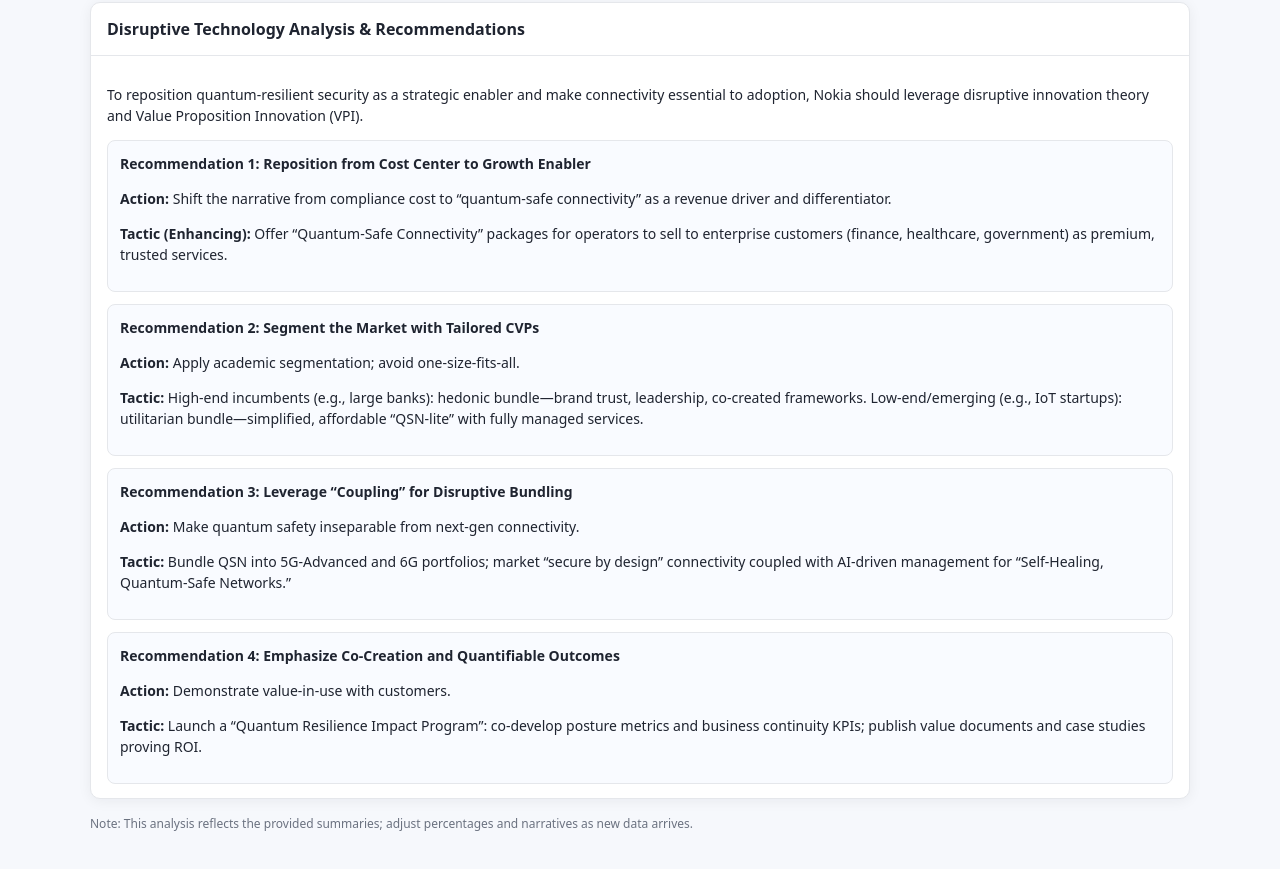
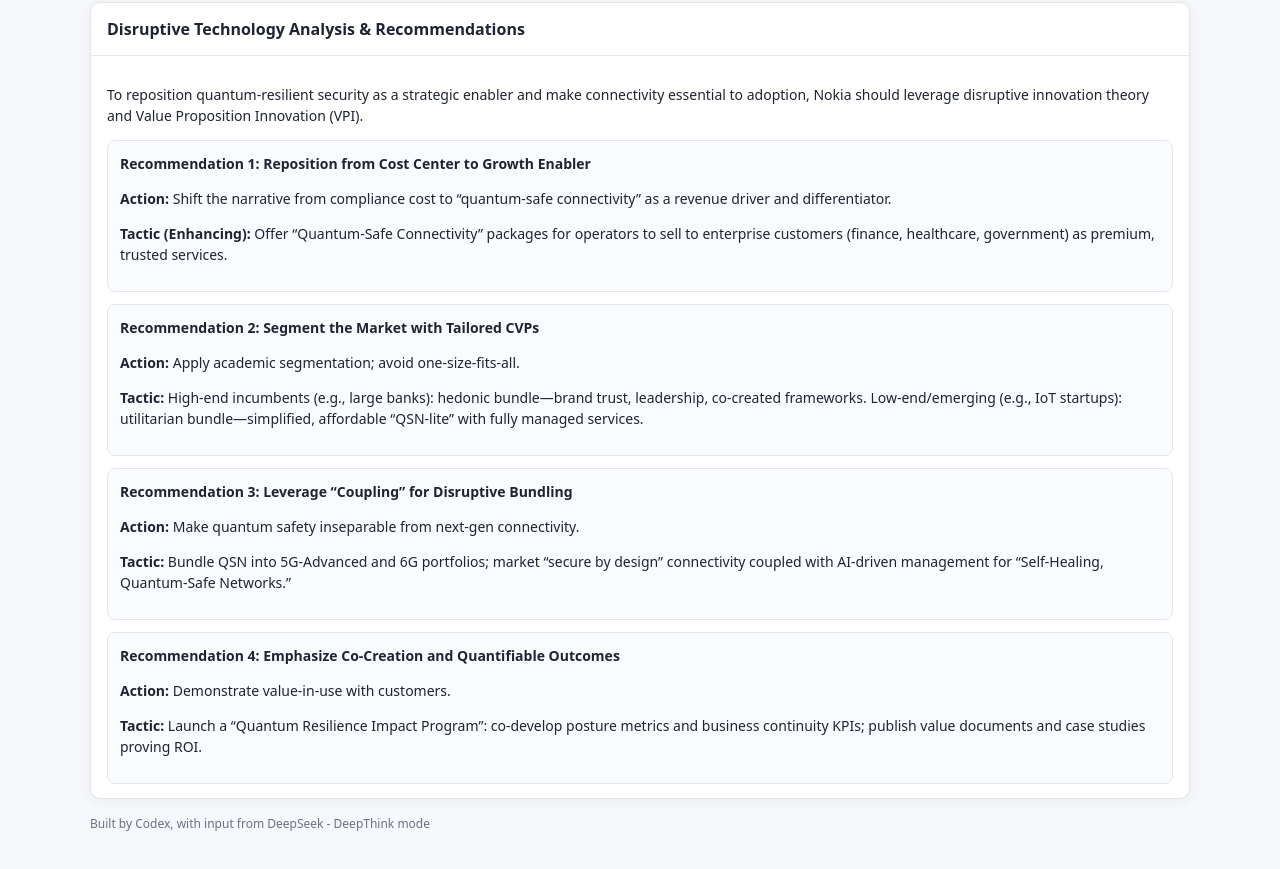
Before and after one commit to Pucci123/Nokia_VP_Dashboard, a plain HTML site: page nokia_cvp_analysis_2.html in a window 1280 px wide. Shown: the part 1842-2711 px from the top of the page. Drawn offline with Linux system fonts and the light colour scheme.

Commit message:
Update footer credit

```diff
--- a/nokia_cvp_analysis_2.html
+++ b/nokia_cvp_analysis_2.html
@@ -258,7 +258,7 @@
       </div>
     </section>
 
-    <p class="muted small" style="margin-top:16px;">Note: This analysis reflects the provided summaries; adjust percentages and narratives as new data arrives.</p>
+    <p class="muted small" style="margin-top:16px;">Built by Codex, with input from DeepSeek - DeepThink mode</p>
   </div>
 </body>
 </html>
```
